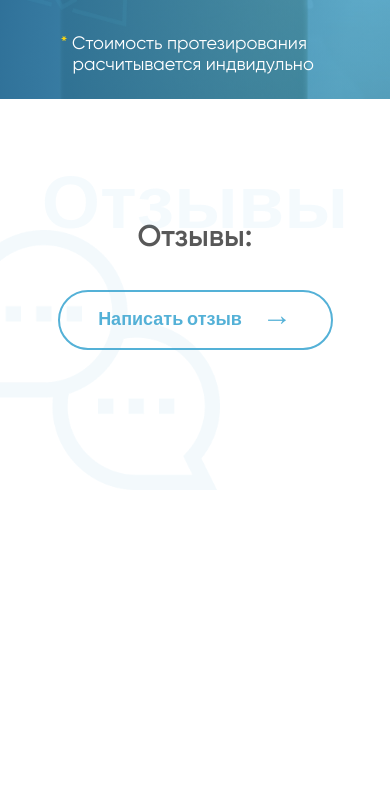
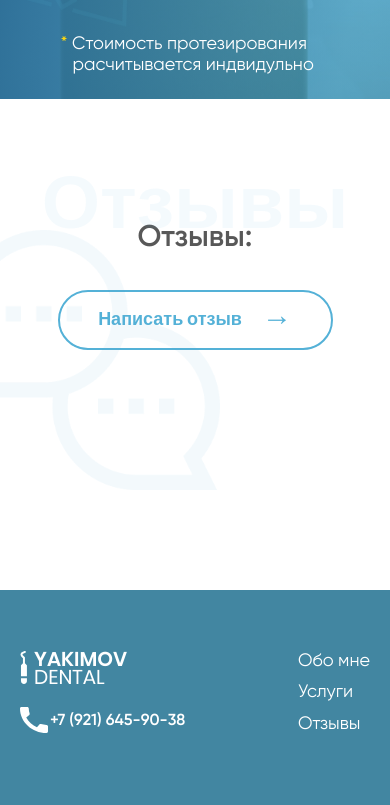
Before and after one commit to evgeni83/dentist, a website: page src/index.html in a window 390 px wide. Shown: the part 2957-3762 px from the top of the page. Before the commit the page ends 3547 px from the top, so only its background shows below. Drawn offline with nearby package versions, Linux system fonts and the light colour scheme; files that its build step writes are made by us from their sources; a web font is replaced by a local one.

Commit message:
Футер готов

```diff
--- a/src/index.html
+++ b/src/index.html
@@ -217,6 +217,38 @@
 
     </main>
 
+    <footer class="footer">
+        <div class="container">
+            <div class="logo">
+                <div class="logo__img">
+                    <img src="images/icons/logo.svg" alt="logo" class="img">
+                </div>
+                <div class="logo__text">
+                    <div class="logo__text--top">YAKIMOV</div>
+                    <div class="logo__text--bottom">DENTAL</div>
+                </div>
+            </div>
+            <nav class="nav-menu nav-menu--footer">
+                <ul class="menu">
+                    <li class="menu__item">
+                        <a href="#" class="menu__link">Обо мне</a>
+                    </li>
+                    <li class="menu__item">
+                        <a href="#" class="menu__link">Услуги</a>
+                    </li>
+                    <li class="menu__item">
+                        <a href="#" class="menu__link">Отзывы</a>
+                    </li>
+                </ul>
+            </nav>
+            <div class="contacts">
+                <a class="call" href="tel:+79216459038">
+                    <span class="call__number">+7 (921) 645-90-38</span>
+                </a>
+            </div>
+        </div>
+    </footer>
+
 </div>
 
 <script src="js/vendor/jquery-3.4.1.min.js"></script>
--- a/src/scss/_footer.scss
+++ b/src/scss/_footer.scss
@@ -0,0 +1,117 @@
+.footer {
+    background-color: $color__footer-bg;
+
+    .container {
+        position: relative;
+        padding-top: 60px;
+        padding-bottom: 60px;
+        display: flex;
+        align-items: center;
+        justify-content: space-between;
+    }
+
+    .logo {
+        &__img {
+            filter: brightness(300%);
+        }
+
+        &__text {
+            color: $color__white;
+        }
+    }
+
+    .nav-menu--footer {
+        .menu {
+            &__item {
+                margin-right: 30px;
+
+                &:last-child {
+                    margin-right: 0;
+                }
+            }
+
+            &__link {
+                color: $color__white;
+            }
+        }
+    }
+
+    .call {
+        color: $color__white;
+
+        &__number {
+            background: url("../images/icons/phone-white.svg") no-repeat left center / 28px 26px;
+        }
+
+        &:hover .call__number {
+            color: $color__white;
+        }
+    }
+}
+
+@media (max-width: 991px) {
+    .footer {
+        .logo {
+            position: static;
+            transform: none;
+        }
+
+        .contacts {
+            order: unset;
+            flex: 0 1 auto;
+        }
+    }
+}
+
+@media (max-width: 767px) {
+    .footer {
+        .container {
+            align-items: flex-start;
+        }
+
+        .nav-menu--footer {
+            .menu {
+                flex-direction: column;
+
+                &__item {
+                    margin-right: 0;
+                    margin-bottom: 10px;
+                }
+            }
+        }
+    }
+}
+
+@media (max-width: 575px) {
+    .footer {
+        .container {
+            flex-wrap: wrap;
+        }
+
+        .contacts {
+            display: block;
+            flex: 1 0 100%;
+
+            .call {
+                flex-direction: row;
+                justify-content: flex-start;
+                margin-top: -40px;
+            }
+        }
+    }
+}
+
+
+@media (max-width: 480px) {
+        .footer {
+            .contacts {
+                .call {
+                    margin-top: -40px;
+
+                    &__number {
+                        font-size: 16px;
+                    }
+                }
+            }
+        }
+}
--- a/src/scss/_variables.scss
+++ b/src/scss/_variables.scss
@@ -2,3 +2,4 @@ $color__text-main: #585858;
 $color__secondary: #54B1D7;
 $color__white: #ffffff;
 $color__orange: #FFD90F;
+$color__footer-bg: #4286A1;
```
Also changed, not shown: src/images/icons/phone-white.svg (added).
